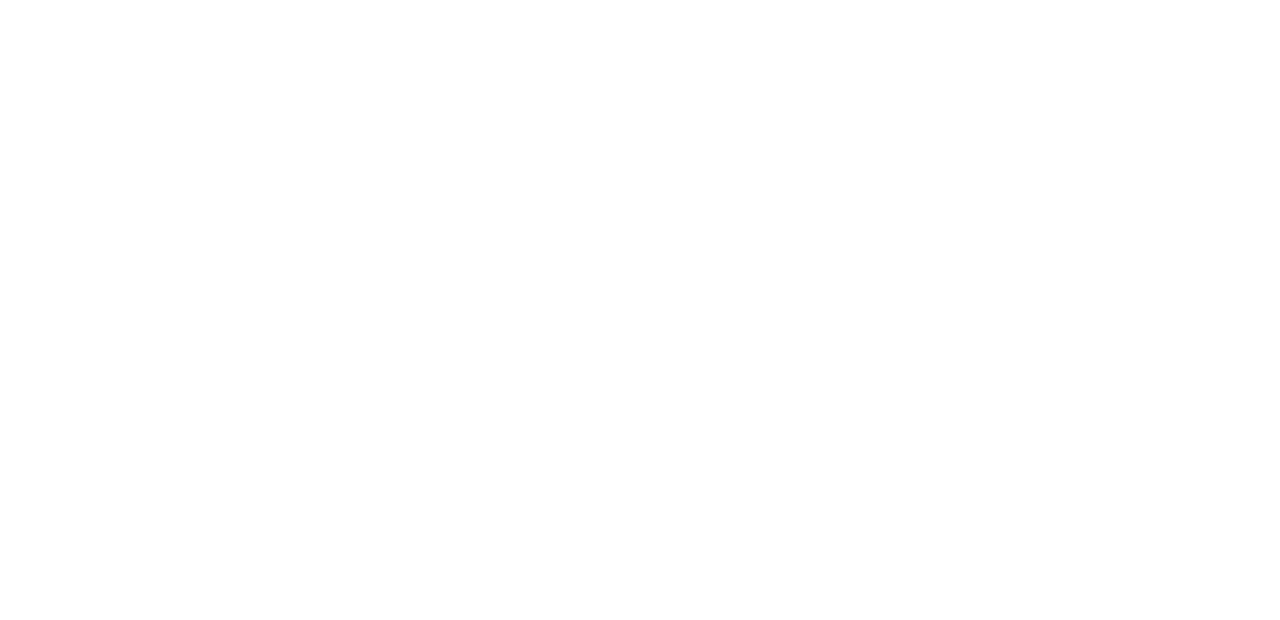
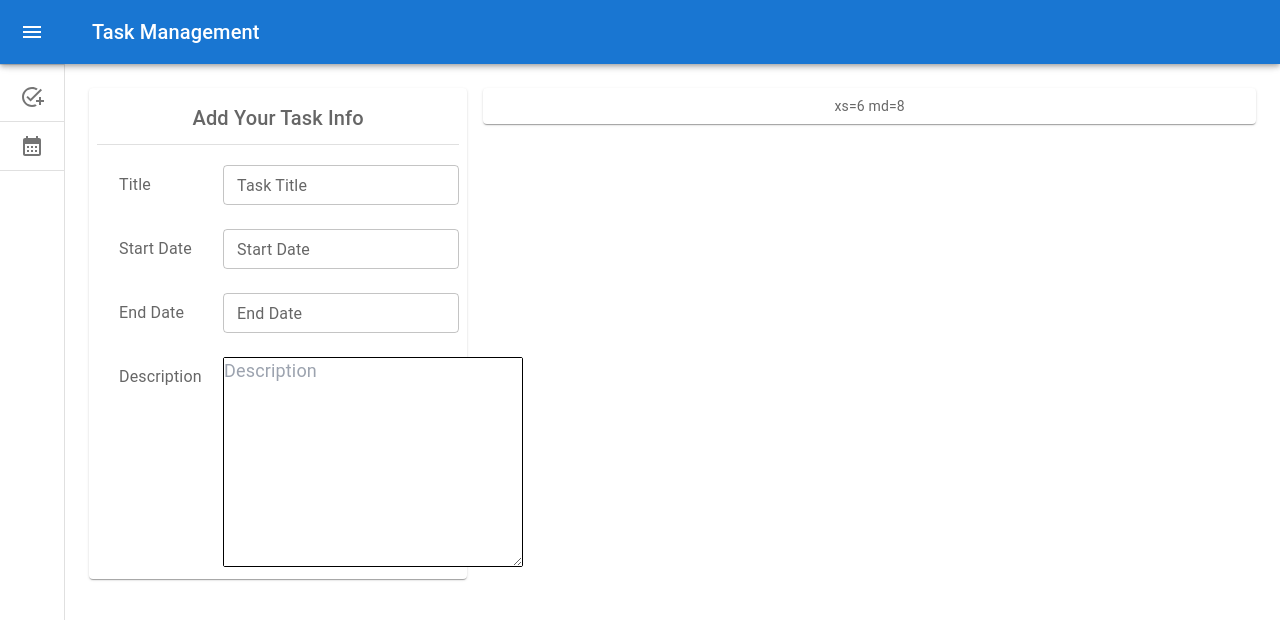
Before and after one commit to its-kayes/task-management-fe, a React (Vite) app: page /task in a window 1280 px wide. Before the commit this address had no page. Shown: the top 620 px of the page. Built offline with nearby package versions, Linux system fonts and the light colour scheme.

Commit message:
Task Page Structure

```diff
--- a/src/App.jsx
+++ b/src/App.jsx
@@ -4,10 +4,10 @@
 import Loader from "./shared/Loader";
 import { lazy } from "react";
 import SideNavbar from "./shared/nav/SideNavbar";
-import Test from "./pages/Test";
 
 const Home = lazy(() => import("./pages/Home"));
 const Calender = lazy(() => import("./pages/Calender"));
+const Task = lazy(() => import("./pages/Task"));
 
 function App() {
   return (
@@ -16,8 +16,8 @@
         {/* <Route path="/" element={<Home />} /> */}
         <Route path="/" element={<SideNavbar />}>
           <Route index element={<Home />} />
+          <Route path="task" element={<Task />} />
           <Route path="calender" element={<Calender />} />
-          <Route path="test" element={<Test />} />
         </Route>
       </Routes>
     </Suspense>
--- /dev/null
+++ b/src/pages/Task.jsx
@@ -0,0 +1,143 @@
+import { styled } from '@mui/material/styles';
+import Box from '@mui/material/Box';
+import Paper from '@mui/material/Paper';
+import Grid from '@mui/material/Grid';
+import { Divider, Stack, TextareaAutosize, TextField, Typography } from '@mui/material';
+
+const Item = styled(Paper)(({ theme }) => ({
+    backgroundColor: theme.palette.mode === 'dark' ? '#1A2027' : '#fff',
+    ...theme.typography.body2,
+    padding: theme.spacing(1),
+    textAlign: 'center',
+    color: theme.palette.text.secondary,
+}));
+
+
+
+export default function Task() {
+    return (
+        <Box>
+            <Box sx={{ flexGrow: 1 }}>
+                <Grid container spacing={2}>
+                    {/* <Grid item xs={6} md={8}>
+                        <Item>xs=6 md=8</Item>
+                    </Grid>
+                    <Grid item xs={6} md={4}>
+                        <Item>xs=6 md=4</Item>
+                    </Grid> */}
+                    <Grid item xs={6} md={4}>
+                        <Item>
+                            <Box>
+                                <Typography mt={0.7} mb={1.3} variant="h6">Add Your Task Info</Typography>
+                                <Divider />
+                                <Box>
+                                    <Grid container my={0.5} spacing={2}>
+                                        <Grid item xs={6} md={4}>
+                                            <Typography mt={0.7} mb={1.3} sx={{
+                                                display: 'flex',
+                                                justifyContent: 'flex-start',
+                                                alignItems: 'center',
+                                                // width: '70%',
+                                                ml: "20%"
+                                            }} variant="subtitle1">Title</Typography>
+                                        </Grid>
+                                        <Grid item xs={6} md={8}>
+                                            <TextField
+                                                id="outlined-basic"
+                                                label="Task Title"
+                                                variant="outlined"
+                                                size="small"
+                                                fullWidth
+                                            />
+                                        </Grid>
+
+                                    </Grid>
+                                    <Grid container my={0.5} spacing={2}>
+                                        <Grid item xs={6} md={4}>
+                                            <Typography mt={0.7} mb={1.3} sx={{
+                                                display: 'flex',
+                                                justifyContent: 'flex-start',
+                                                alignItems: 'center',
+                                                // width: '70%',
+                                                ml: "20%"
+                                            }} variant="subtitle1">Start Date</Typography>
+                                        </Grid>
+                                        <Grid item xs={6} md={8}>
+                                            <TextField
+                                                id="outlined-basic"
+                                                label="Start Date"
+                                                variant="outlined"
+                                                size="small"
+                                                fullWidth
+                                            />
+
+                                        </Grid>
+                                    </Grid>
+
+                                    <Grid container my={0.5} spacing={2}>
+                                        <Grid item xs={6} md={4}>
+                                            <Typography mt={0.7} mb={1.3} sx={{
+                                                display: 'flex',
+                                                justifyContent: 'flex-start',
+                                                alignItems: 'center',
+                                                // width: '70%',
+                                                ml: "20%"
+                                            }} variant="subtitle1">End Date</Typography>
+                                        </Grid>
+                                        <Grid item xs={6} md={8}>
+                                            <TextField
+                                                id="outlined-basic"
+                                                label="End Date"
+                                                variant="outlined"
+                                                size="small"
+                                                fullWidth
+                                            />
+                                        </Grid>
+                                    </Grid>
+
+                                    <Grid container my={0.5} spacing={2}>
+                                        <Grid item xs={6} md={4}>
+                                            <Typography mt={0.7} mb={1.3} sx={{
+                                                display: 'flex',
+                                                justifyContent: 'flex-start',
+                                                alignItems: 'center',
+                                                // width: '70%',
+                                                ml: "20%"
+                                            }} variant="subtitle1">Description</Typography>
+                                        </Grid>
+                                        <Grid item xs={6} md={8}>
+                                            <Stack
+                                                sx={{
+                                                    minWidth: { lg: 300, md: 350, xs: 300 },
+                                                }}
+                                                border={1}
+                                                borderRadius="2px"
+                                                fontSize="18px"
+                                                borderColor="black"
+                                            >
+                                                <TextareaAutosize
+                                                    minRows={8}
+                                                    variant="standard"
+                                                    placeholder='Description'
+                                                    aria-label="minimum height"
+                                                    id="outlined-error-helper-text"
+                                                    label="Note Area"
+                                                    helperText="Some important text"
+                                                />
+                                            </Stack>
+                                        </Grid>
+                                    </Grid>
+
+
+                                </Box>
+                            </Box>
+                        </Item>
+                    </Grid>
+                    <Grid item xs={6} md={8}>
+                        <Item>xs=6 md=8</Item>
+                    </Grid>
+                </Grid>
+            </Box>
+        </Box>
+    )
+}
--- a/src/shared/nav/SideNavbar.jsx
+++ b/src/shared/nav/SideNavbar.jsx
@@ -140,6 +140,31 @@
         <Divider />
 
         <List>
+          <Link to="task">
+            <ListItem key={"Task"} disablePadding sx={{ display: "block" }}>
+              <ListItemButton
+                sx={{
+                  minHeight: 48,
+                  justifyContent: open ? "initial" : "center",
+                  px: 2.5,
+                }}
+              >
+                <ListItemIcon
+                  sx={{
+                    minWidth: 0,
+                    mr: open ? 3 : "auto",
+                    justifyContent: "center",
+                  }}
+                >
+                  <AddTaskIcon />
+                </ListItemIcon>
+                <ListItemText primary={"Task"} sx={{ opacity: open ? 1 : 0 }} />
+              </ListItemButton>
+            </ListItem>
+          </Link>
+
+          <Divider />
+
           <Link to="calender">
             <ListItem key={"Calender"} disablePadding sx={{ display: "block" }}>
               <ListItemButton
@@ -166,30 +191,6 @@
             </ListItem>
           </Link>
           <Divider />
-
-          <Link to="test">
-            <ListItem key={"Task"} disablePadding sx={{ display: "block" }}>
-              <ListItemButton
-                sx={{
-                  minHeight: 48,
-                  justifyContent: open ? "initial" : "center",
-                  px: 2.5,
-                }}
-              >
-                <ListItemIcon
-                  sx={{
-                    minWidth: 0,
-                    mr: open ? 3 : "auto",
-                    justifyContent: "center",
-                  }}
-                >
-                  <AddTaskIcon />
-                </ListItemIcon>
-                <ListItemText primary={"Task"} sx={{ opacity: open ? 1 : 0 }} />
-              </ListItemButton>
-            </ListItem>
-          </Link>
-          <Divider />
         </List>
       </Drawer>
       <Box component="main" sx={{ flexGrow: 1, p: 3 }}>
```
